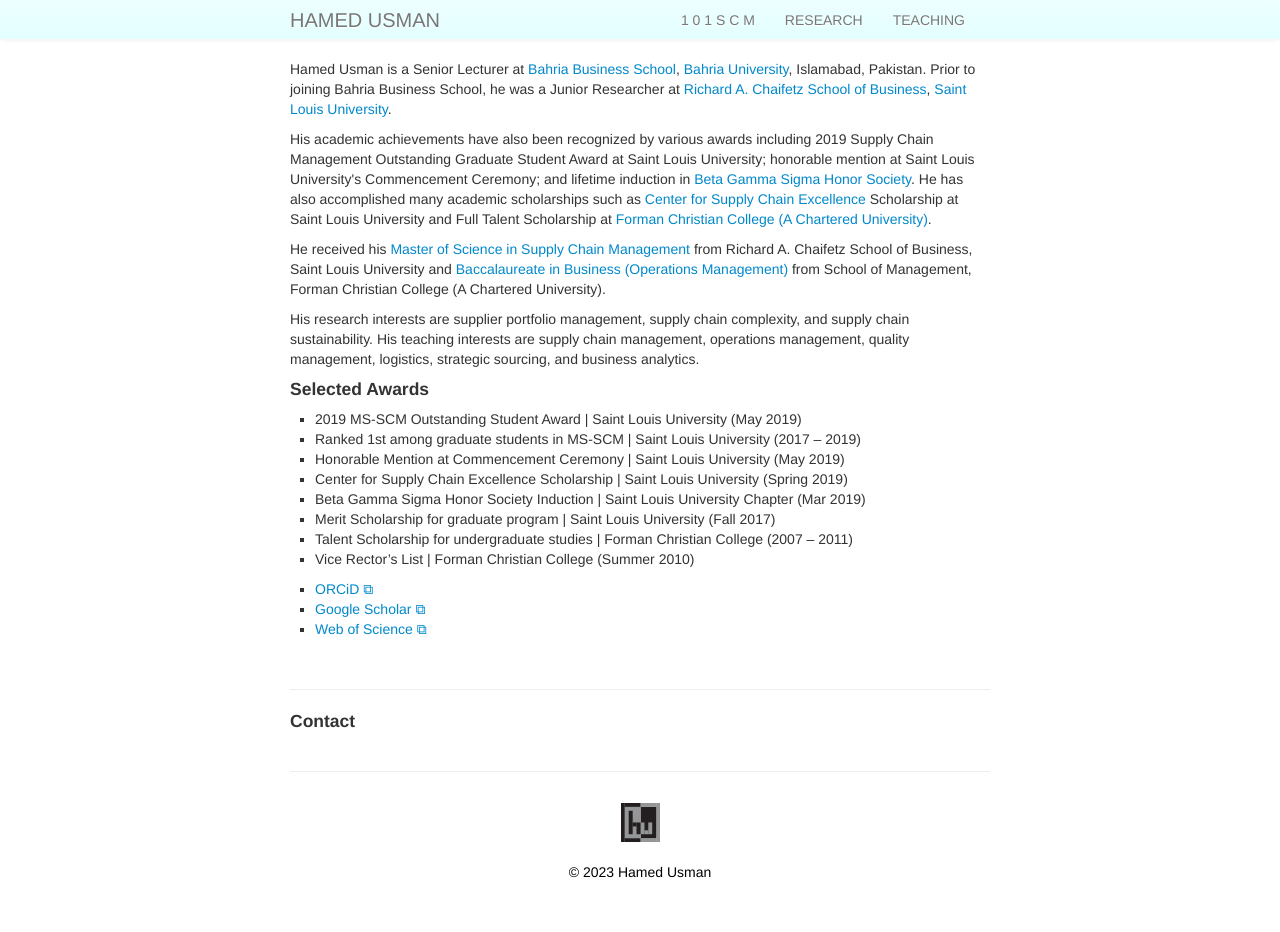
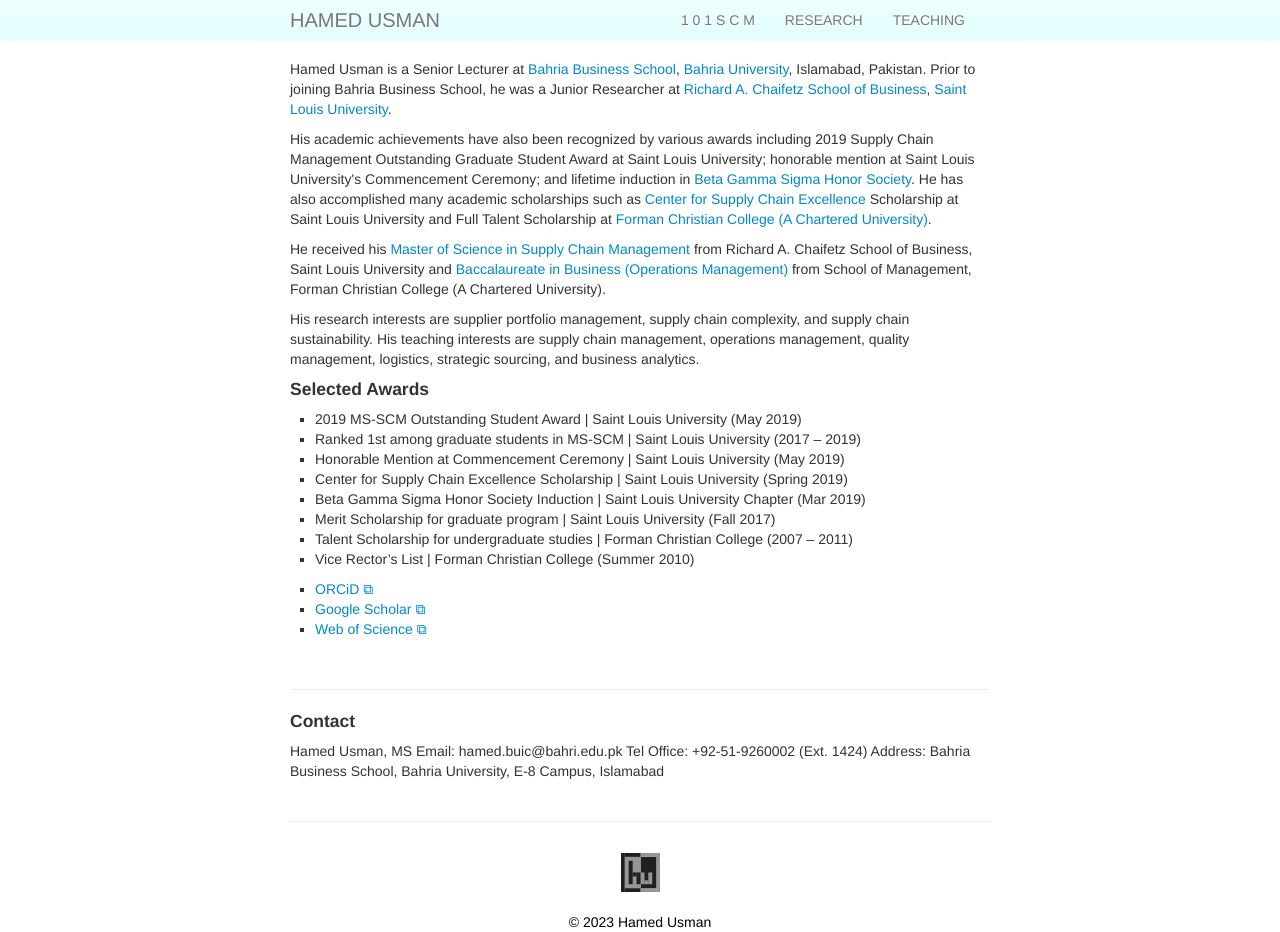
Before and after one commit to hamedusman/hamedusman.github.io, a Jekyll site: the page built from index.md, in a window 1280 px wide. Built offline with Jekyll 4.4.1, drawn with Linux system fonts in a browser that asks for light colours; before the commit the page ends 900 px from its top, so only the background shows below that.

Commit message:
Update index.md

```diff
--- a/index.md
+++ b/index.md
@@ -32,3 +32,7 @@
 ---
 
 <h4>Contact</h4>
+Hamed Usman, MS
+Email: hamed.buic@bahri.edu.pk
+Tel Office: +92-51-9260002 (Ext. 1424)
+Address: Bahria Business School, Bahria University, E-8 Campus, Islamabad
```
